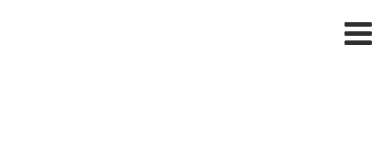
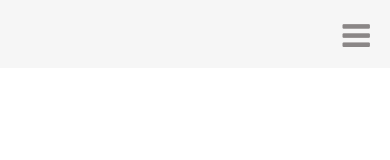
Before and after one commit to akabaker/ui-mobile-spike, an Angular app: page / in a window 390 px wide. Shown: the top 160 px of the page. Built offline with nearby package versions, Linux system fonts and the light colour scheme.

Commit message:
Added background color to the nav

```diff
--- a/src/app/app.component.html
+++ b/src/app/app.component.html
@@ -1,5 +1,5 @@
 <!--The content below is only a placeholder and can be replaced.-->
+<router-outlet></router-outlet>
+<app-nav></app-nav>
 <div id="wrapper">
-  <router-outlet></router-outlet>
-  <app-nav></app-nav>
 </div>
--- a/src/app/nav/nav.component.scss
+++ b/src/app/nav/nav.component.scss
@@ -1,3 +1,8 @@
+nav {
+    background-color: #ececec78;
+    padding: 20px 20px 0 0;
+}
+
 .display-block {
     display: block;
 }
@@ -56,4 +61,12 @@ ul {
         display: none;
         font-size: 22px;
     }
+
+    li:last-child {
+        margin-bottom: 10px;
+    }
 }
+
+.fa-bars {
+    color: #8a8686;
+}
--- a/src/styles.scss
+++ b/src/styles.scss
@@ -1 +1,4 @@
 /* You can add global styles to this file, and also import other style files */
+body {
+    margin: 0;
+}
```
